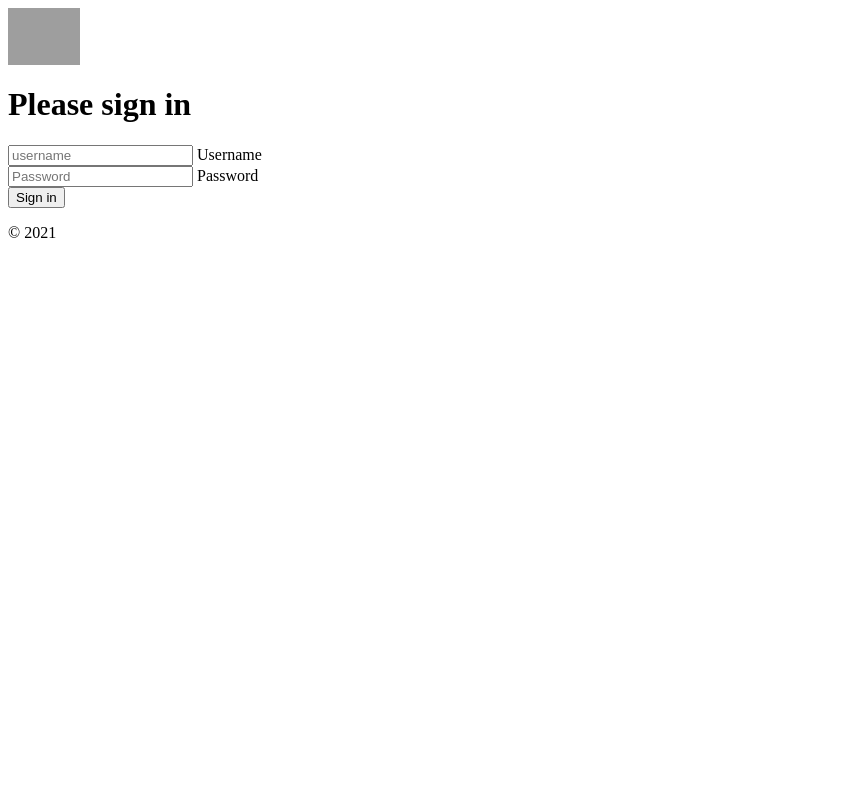
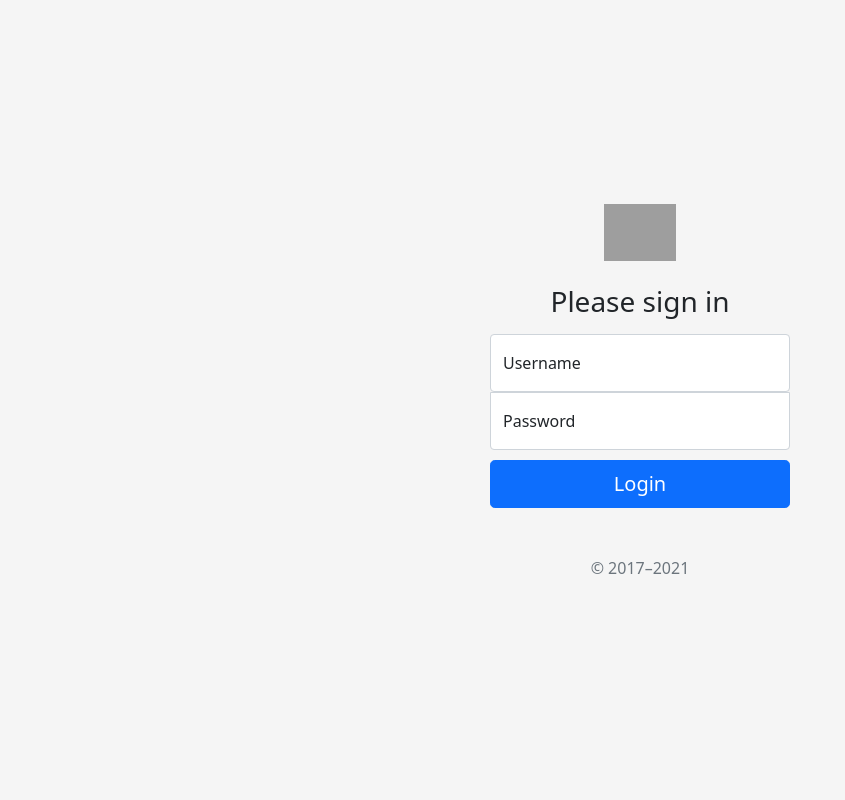
Before and after one commit to cgarcia-ng/webDev, a Django app: page /users/login/ in a window 1280 px wide. Shown: the whole page, without its empty margins (0-845 px from the left). Run offline with Django 3.2, Linux system fonts and the light colour scheme; grey boxes are pictures that could not be loaded.

Commit message:
Mejorando nuestros templates con Bootstrap

```diff
--- a/src/posts/urls.py
+++ b/src/posts/urls.py
@@ -7,5 +7,6 @@ from .views import (
 
 app_name = 'posts'
 urlpatterns = [
+    # localhost:8000/posts/
     path('', list_posts, name='list_posts'),
 ]
--- /dev/null
+++ b/src/static/css/signin.css
@@ -0,0 +1,39 @@
+html,
+body {
+  height: 100%;
+}
+
+body {
+  display: flex;
+  align-items: center;
+  padding-top: 40px;
+  padding-bottom: 40px;
+  background-color: #f5f5f5;
+}
+
+.form-signin {
+  width: 100%;
+  max-width: 330px;
+  padding: 15px;
+  margin: auto;
+}
+
+.form-signin .checkbox {
+  font-weight: 400;
+}
+
+.form-signin .form-floating:focus-within {
+  z-index: 2;
+}
+
+.form-signin input[type="email"] {
+  margin-bottom: -1px;
+  border-bottom-right-radius: 0;
+  border-bottom-left-radius: 0;
+}
+
+.form-signin input[type="password"] {
+  margin-bottom: 10px;
+  border-top-left-radius: 0;
+  border-top-right-radius: 0;
+}
--- a/src/templates/base.html
+++ b/src/templates/base.html
@@ -7,9 +7,11 @@
             <meta http-equiv="X-UA-Compatible" content="IE=edge">
             <meta name="viewport" content="width=device-width, initial-scale=1.0">
             <title>{% block title %} My web | {% endblock %}</title>
+            <link href="https://cdn.jsdelivr.net/npm/bootstrap@5.1.1/dist/css/bootstrap.min.css" rel="stylesheet" integrity="sha384-F3w7mX95PdgyTmZZMECAngseQB83DfGTowi0iMjiWaeVhAn4FJkqJByhZMI3AhiU" crossorigin="anonymous">
         {% endblock %}
+        {% block styles %}{% endblock %}
     </head>
-<body>
+<body class="text-center">
     {% block maincontent %}
 
     {% endblock %}
--- a/src/users/templates/login.html
+++ b/src/users/templates/login.html
@@ -1,21 +1,72 @@
+{% extends 'base.html' %}
+{% load static %}
+
+{% block head %}
+{{ block.super }}
+  <link rel="stylesheet" href="{% static 'css/signin.css' %}">
+{% endblock %}
+
+{% block styles %}
+<style>
+  .bd-placeholder-img {
+    font-size: 1.125rem;
+    text-anchor: middle;
+    -webkit-user-select: none;
+    -moz-user-select: none;
+    user-select: none;
+  }
+
+  @media (min-width: 768px) {
+    .bd-placeholder-img-lg {
+      font-size: 3.5rem;
+    }
+  }
+</style>
+{% endblock %}
+
+{% block maincontent %}
+<main class="form-signin">
   <form method="POST" action=".">
     {% csrf_token %}
     <img class="mb-4" src="https://getbootstrap.com/docs/5.1/assets/brand/bootstrap-logo.svg" alt="" width="72" height="57">
+    <h1 class="h3 mb-3 fw-normal">Please sign in</h1>
 
     {% if error %}
-  <p class="text-danger">{{ error }}</p>
-  {% else %}
-  <h1 class="h3 mb-3 fw-normal">Please sign in</h1>
+    <div>
+        <p> {{error}} </p>
+    </div>
     {% endif %}
 
     <div class="form-floating">
-    <input type="text" class="form-control" name="username" placeholder="username">
-    <label for="username">Username</label>
+      <input type="text" class="form-control" id="floatingInput" placeholder="name@example.com" name="username">
+      <label for="floatingInput">Username</label>
     </div>
     <div class="form-floating">
-    <input type="password" class="form-control" name="password" placeholder="Password">
-    <label for="password">Password</label>
+      <input type="password" class="form-control" id="floatingPassword" placeholder="Password" name="password">
+      <label for="floatingPassword">Password</label>
     </div>
-  <button class="w-100 btn btn-lg btn-primary" type="submit">Sign in</button>
-  <p class="mt-5 mb-3 text-muted">&copy; {% if current_year %} 2021-{{ current_year }}{% else %} 2021 {% endif %}</p>
+
+    <button class="w-100 btn btn-lg btn-primary" type="submit">Login</button>
+    <p class="mt-5 mb-3 text-muted">&copy; 2017–2021</p>
   </form>
+</main>
+
+<!-- <h1> //User Login// </h1>
+<form method="POST", action="{% url 'users:user_login' %}">
+    {% csrf_token %}
+    {% if error %}
+        <div>
+            <p> {{error}} </p>
+        </div>
+    {% endif %}
+    <label for="username">
+        <span> Username </span>
+        <input type="text" name="username">
+    </label>
+    <label for="password">
+        <span> Password </span>
+        <input type="password" name="password">
+    </label>
+    <input type="submit" value="Log In">
+</form> -->
+{% endblock %}
--- a/src/users/urls.py
+++ b/src/users/urls.py
@@ -6,5 +6,6 @@ from .views import (
 
 app_name = 'users'
 urlpatterns = [
+    # localhost:8000/users/login/
     path('login/', user_login, name='user_login'),
 ]
--- a/src/users/views.py
+++ b/src/users/views.py
@@ -1,17 +1,21 @@
 from django.contrib.auth import authenticate, login
-from django.shortcuts import render
+from django.shortcuts import redirect, render
 
 # Create your views here.
 def user_login(request):
     error = ''
-    if request.method == 'POST':
-        username = request.POST['username']
-        password = request.POST['password']
-        user = authenticate(request, username=username, password=password)
-        if user:
-            login(request, user)
-        else:
-            error = 'Invalid Credentials'
+    if request.user.is_authenticated:
+        return redirect ('posts:list_posts')
+    else:
+        if request.method == 'POST':
+            username = request.POST['username']
+            password = request.POST['password']
+            user = authenticate(request, username=username, password=password)
+            if user:
+                login(request, user)
+                return redirect('posts:list_posts')
+            else:
+                error = 'Invalid Credentials'
     context = {
         'error': error
     }
```
Lines whose indentation alone changed are shown as unchanged.
